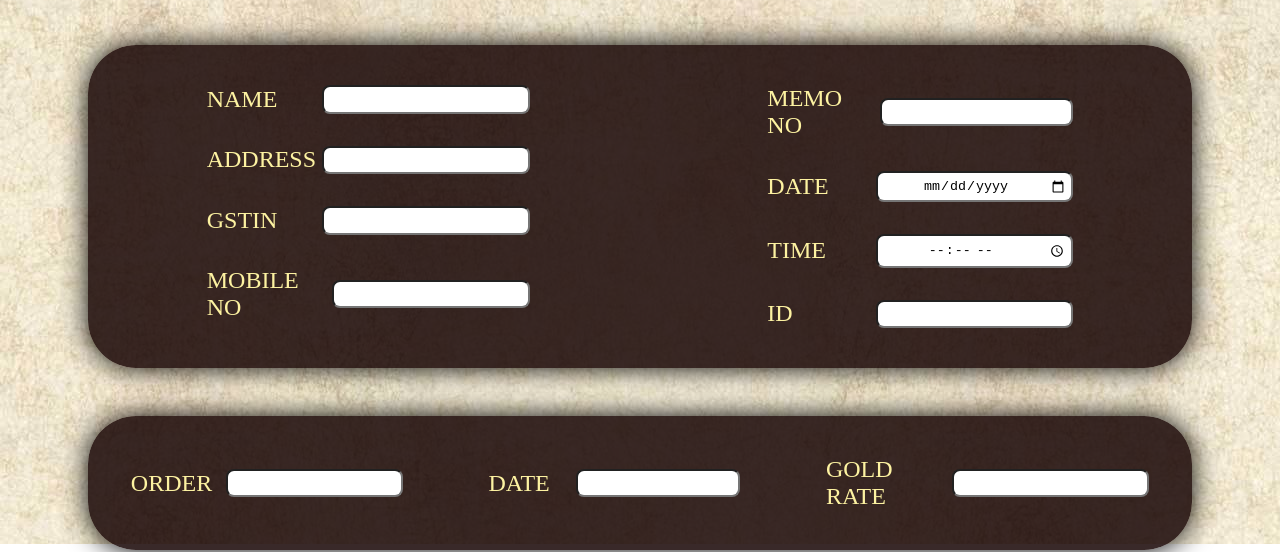
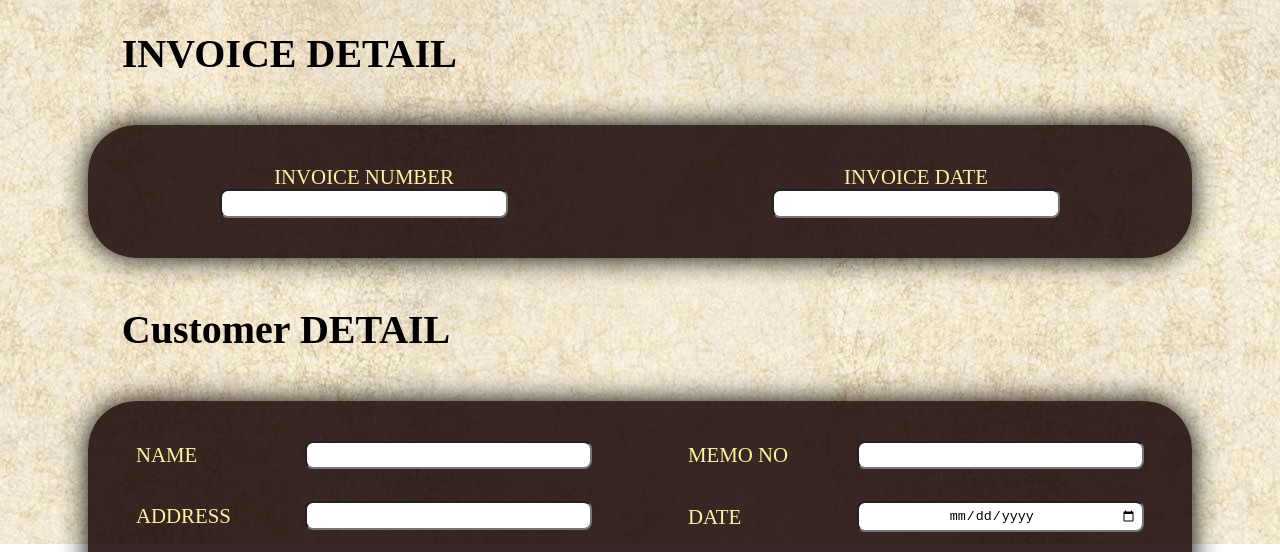
Before and after one commit to Dipan46/Test, a plain HTML site: page index.html in a window 1280 px wide. Shown: the part 256-808 px from the top of the page. Drawn offline with Linux system fonts and the light colour scheme.

Commit message:
Adding file

```diff
--- a/css/Phone.css
+++ b/css/Phone.css
@@ -6,11 +6,53 @@
     font-size: 2rem;
 }
 
-#form {
-    padding: 2rem;
+#main {
+    display: flex;
+    flex-direction: column;
+    align-items: center;
 }
 
-#form section {
-    margin: 2rem 0rem 4rem 0rem;
-    padding: 2rem;
+#box1 {
+    display: flex;
+    flex-direction: column;
+    align-content: center;
+    align-items: center;
 }
+
+#box1 .container {
+    display: flex;
+    flex-direction: row;
+    align-items: center;
+    justify-content: center;
+    width: 123%;
+}
+
+#box2 {
+    display: flex;
+    flex-direction: column;
+    align-content: center;
+    align-items: center;
+}
+
+#box2 .container {
+    display: flex;
+    flex-direction: column;
+    width: 123%;
+}
+
+.fs {
+    display: contents;
+}
+
+#box3 {
+    display: flex;
+    flex-direction: column;
+    align-content: center;
+    align-items: center;
+}
+
+#box3 .container {
+    display: flex;
+    flex-direction: column;
+    width: 123%;
+}
--- a/css/Phone2.css
+++ b/css/Phone2.css
@@ -1,8 +1,3 @@
-#form section {
-    margin: 1rem 3rem 4rem 3rem;
-    padding: 2rem;
-}
-
 .adrs h2 {
     margin: 0;
     color: #240000;
@@ -12,3 +7,49 @@
     margin: 0;
     color: #240000;
 }
+
+#form section {
+    margin: 1rem 3rem 4rem 3rem;
+    padding: 2rem;
+}
+
+#box1 {
+    display: flex;
+    flex-direction: column;
+    align-items: center;
+}
+
+#box1 .container {
+    display: flex;
+    flex-wrap: wrap;
+    width: 123%;
+}
+
+#box2 {
+    display: flex;
+    flex-direction: column;
+    align-items: center;
+}
+
+#box2 .container {
+    display: flex;
+    flex-direction: column;
+    flex-wrap: wrap;
+    width: 123%;
+}
+
+.fs {
+    display: contents;
+}
+
+#box3 {
+    display: flex;
+    flex-direction: column;
+    align-items: center;
+}
+
+#box3 .container {
+    display: flex;
+    flex-wrap: wrap;
+    width: 100%;
+}
--- a/css/Style.css
+++ b/css/Style.css
@@ -68,29 +68,11 @@ body {
 }
 
 /* form */
-#pd {
-    background-color: #140000d6;
-    box-shadow: 0 0 28px black;
-    color: #fdf2a1;
-    margin: 3rem 5rem;
-    border-radius: 3rem;
-    padding: 1.5rem 0rem;
-}
-
-.form {
+#form {
     display: flex;
+    flex-direction: column;
     flex-wrap: wrap;
     justify-content: space-around;
-}
-
-/* input */
-.container {
-    display: flex;
-    flex-direction: row;
-    align-items: center;
-    justify-content: space-between;
-    padding: 1rem 0rem;
-    font-size: 1.5rem;
 }
 
 .fbox {
@@ -100,3 +82,78 @@ body {
     text-align: center;
     padding: 0.3rem;
 }
+
+.container {
+    display: flex;
+    flex-direction: column;
+    align-items: center;
+    justify-content: space-between;
+    padding: 1rem 3rem;
+    font-size: 1.3rem;
+}
+
+#title {
+    margin-left: 9%;
+    font-size: 2.5rem;
+}
+
+/* Box1 */
+#box1 {
+    display: flex;
+    flex-direction: row;
+    justify-content: space-around;
+    background-color: #140000d6;
+    box-shadow: 0 0 28px black;
+    color: #fdf2a1;
+    margin: 3rem 5rem;
+    border-radius: 3rem;
+    padding: 1.5rem 0rem;
+}
+
+#box1 .container {
+    display: flex;
+    flex-wrap: wrap;
+    width: 42%;
+}
+
+/* Box2 */
+#box2 {
+    display: flex;
+    flex-direction: row;
+    justify-content: space-around;
+    background-color: #140000d6;
+    box-shadow: 0 0 28px black;
+    color: #fdf2a1;
+    margin: 3rem 5rem;
+    border-radius: 3rem;
+    padding: 1.5rem 0rem;
+}
+
+#box2 .container {
+    flex-direction: row;
+}
+
+.fs {
+    width: 50%;
+}
+
+/* Box3 */
+#box3 {
+    display: flex;
+    flex-direction: row;
+    justify-content: space-around;
+    background-color: #140000d6;
+    box-shadow: 0 0 28px black;
+    color: #fdf2a1;
+    margin: 3rem 5rem;
+    border-radius: 3rem;
+    padding: 1.5rem 0rem;
+}
+
+#box3 .container {
+    width: 26%;
+}
+
+#box3 .fbox {
+    width: 80%;
+}
--- a/index.html
+++ b/index.html
@@ -8,7 +8,7 @@
     <!-- css -->
     <link rel="stylesheet" href="css/style.css">
     <link rel="stylesheet" media="screen and (max-width: 900px)" href="css/phone2.css">
-    <link rel="stylesheet" media="screen and (max-width: 580px)" href="css/phone.css">
+    <link rel="stylesheet" media="screen and (max-width: 480px)" href="css/phone.css">
     <!-- css -->
     <title>Invoice</title>
 </head>
@@ -27,6 +27,7 @@
         </div>
     </nav>
     <!-- Navigation -->
+
     <!-- Contact -->
     <section id="contact">
         <div class="adrs">
@@ -37,11 +38,27 @@
         </div>
     </section>
     <!-- Contact -->
+
     <!-- Form -->
     <section id="form">
-        <!-- 1st box -->
-        <section id="pd">
-            <form class="form" action="#">
+        <form action="" id="main">
+            <!-- 1st box -->
+            <h1 id="title">INVOICE DETAIL</h1>
+            <section id="box1">
+                <div class="container">
+                    <label for="CODE">INVOICE NUMBER</label>
+                    <input class="fbox" type="">
+                </div>
+                <div class="container">
+                    <label for="CODE">INVOICE DATE</label>
+                    <input class="fbox" type="number">
+                </div>
+            </section>
+            <!-- 1st box -->
+
+            <!-- 2nd box -->
+            <h1 id="title">Customer DETAIL</h1>
+            <section id="box2">
                 <div class="fs">
                     <div class="container">
                         <label for="CODE">NAME</label>
@@ -78,13 +95,11 @@
                         <input class="fbox" type="">
                     </div>
                 </div>
-            </form>
-        </section>
-        <!-- 1st box -->
+            </section>
+            <!-- 2nd box -->
 
-        <!-- 2nd box -->
-        <section id="pd">
-            <form class="form" action="#">
+            <!-- 3re box -->
+            <section id="box3">
                 <div class="container">
                     <label for="CODE">ORDER</label>
                     <input class="fbox" type="">
@@ -97,13 +112,13 @@
                     <label for="CODE">GOLD RATE</label>
                     <input class="fbox" type="number">
                 </div>
-            </form>
-        </section>
-        <!-- 2nd box -->
+            </section>
+            <!-- 3rd box -->
 
-        <!-- 3nd box -->
+            <!-- 4th box -->
 
-        <!-- 3nd box -->
+            <!-- 4th box -->
+        </form>
     </section>
     <!-- Form -->
 </body>
```
